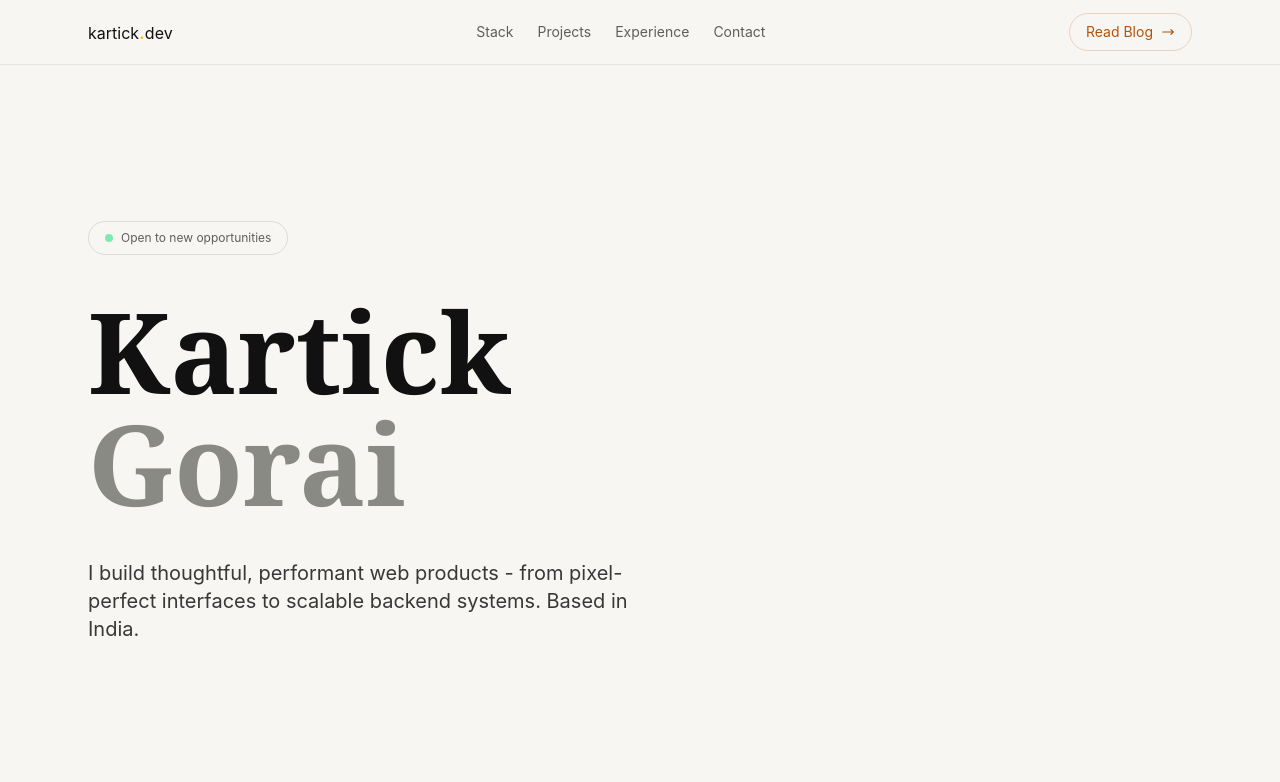
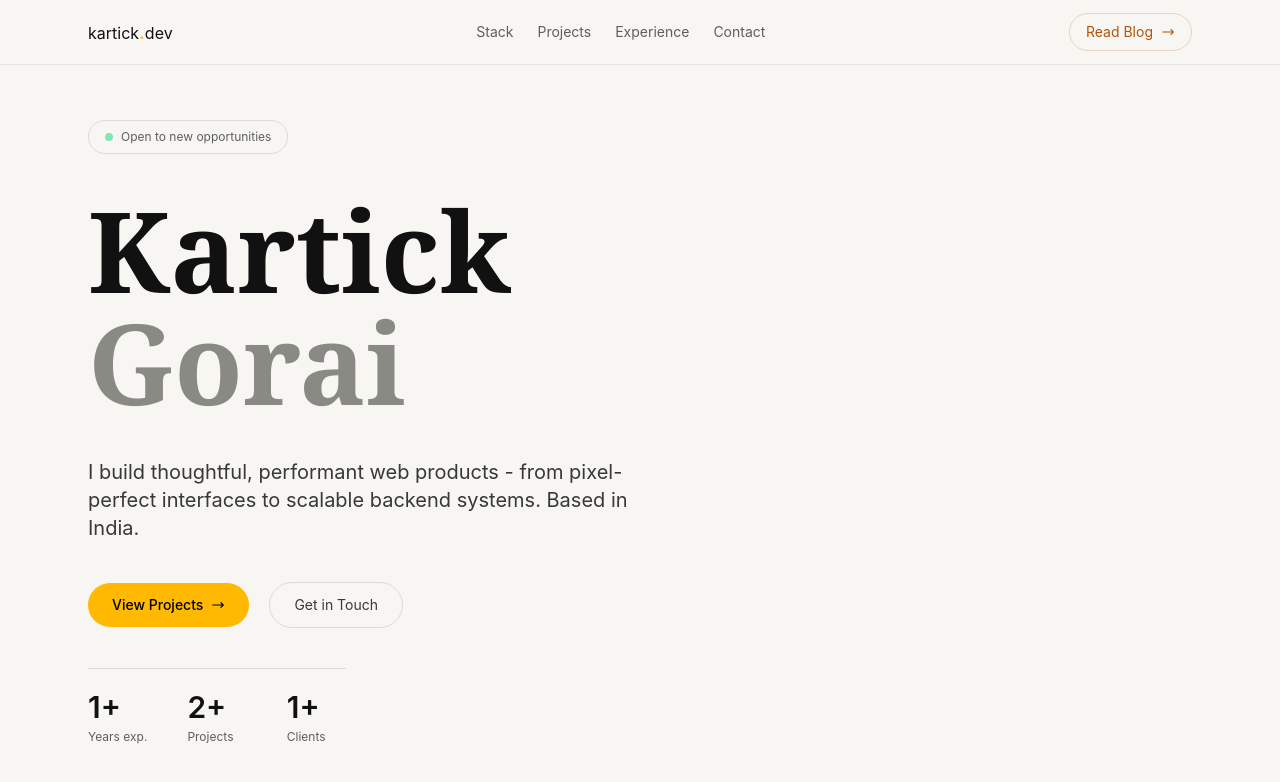
Before and after one commit to Kartick-gorai/Portfolio-Page, a website: page index.html in a window 1280 px wide. Drawn offline with Linux system fonts and the light colour scheme.

Commit message:
hero section done

```diff
--- a/index.html
+++ b/index.html
@@ -36,7 +36,31 @@
           <p>Kartick</p>
           <p class="text-(--text-4)">Gorai</p>
         </h1>
-        <p class="text-(--text-2) text-lg md:text-xl max-w-xl">I build thoughtful, performant web products - from pixel-perfect interfaces to scalable backend systems. Based in India.</p>
+        <p class="text-(--text-2) text-lg md:text-xl max-w-xl mb-10">
+          I build thoughtful, performant web products - from pixel-perfect interfaces to scalable backend systems. Based in India.
+        </p>
+        <div class="flex gap-5 items-center  mb-10 ">
+          <a href="" class="bg-amber-400 hover:bg-amber-300 text-black rounded-full px-6 py-3 text-sm font-medium flex items-center gap-2 transition-all duration-200"
+            >View Projects
+            <svg class="w-3.5 h-3.5" fill="none" stroke="currentColor" viewBox="0 0 24 24">
+              <path stroke-linecap="round" stroke-linejoin="round" stroke-width="2" d="M17 8l4 4m0 0l-4 4m4-4H3" /></svg>
+            </a>
+          <a href="" class="px-6 py-3 rounded-full border border-(--border) text-(--text-2) text-sm">Get in Touch</a>
+        </div>
+        <div class=" grid grid-cols-3 gap-10 pt-5 max-w-xs border-t border-(--border)">
+          <div>
+            <p class="text-3xl font-semibold mb-1">1+</p>
+            <p class="text-xs text-(--text-3)">Years exp.</p>
+          </div>
+          <div>
+            <p class="text-3xl font-semibold mb-1">2+</p>
+            <p class="text-xs text-(--text-3)">Projects</p>
+          </div>
+          <div>
+            <p class="text-3xl font-semibold mb-1">1+</p>
+            <p class="text-xs text-(--text-3)">Clients</p>
+          </div>
+        </div>
       </div>
     </section>
   </body>
```
Also changed, not shown: output.css.
